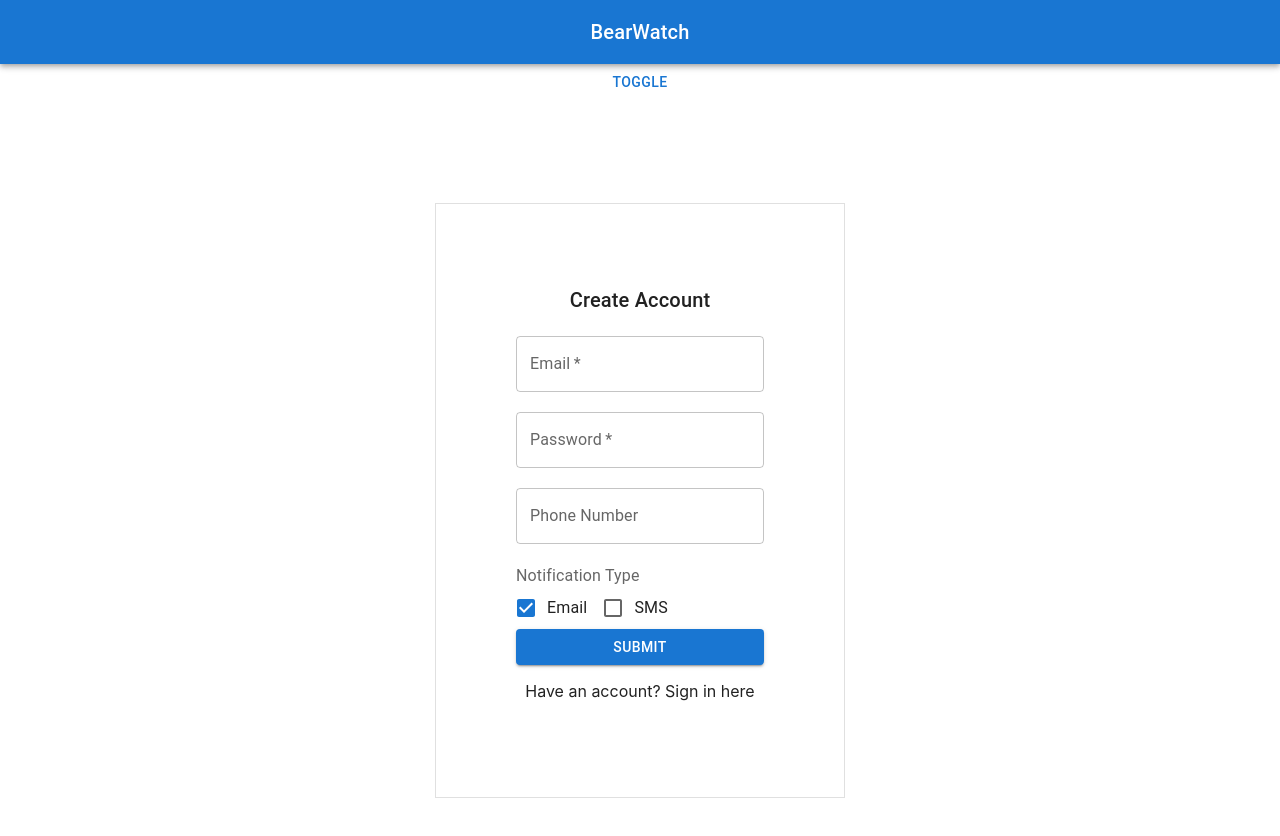
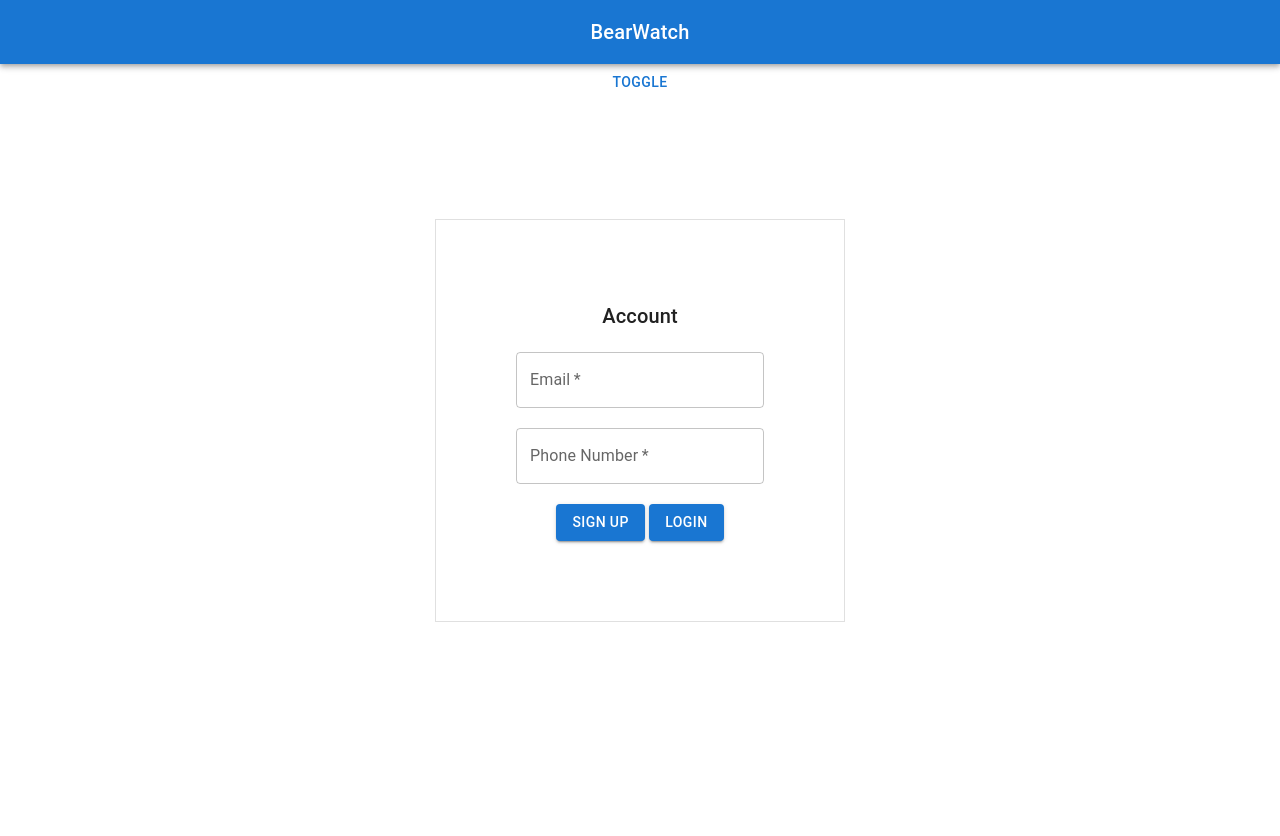
Before and after one commit to SwyftxBootcampTeam3/bearwatch, a React (Create React App) app in the folder frontend/: page / in a window 1280 px wide. Shown: the top 836 px of the page. After the commit the page ends 800 px from the top, so only its background shows below. Built offline with nearby package versions, Linux system fonts and the light colour scheme.

Commit message:
restructured login page

```diff
--- a/frontend/src/App.tsx
+++ b/frontend/src/App.tsx
@@ -9,6 +9,7 @@ import AlertsPage from './pages/AlertsPage';
 function App() {
 
   const [isSignedIn, setIsSignedIn] = useState(false);
+  const [user, setUser] = useState(null);
 
   return (
     <div className="App">
--- a/frontend/src/pages/LoginPage.tsx
+++ b/frontend/src/pages/LoginPage.tsx
@@ -5,11 +5,19 @@ export default function LoginPage() {
     const defaultValues = {
         email: "",
         ph: "",
-        alertType: "email",
-        password: ""
+        // alertType: "email",
+        // password: ""
     };
 
     const [formValues, setFormValues] = useState(defaultValues);
+
+    const handleSignUp = () => {
+        console.log(formValues)
+    }
+
+    const handleLogin = () => {
+        console.log(formValues)
+    }
 
     return (
         <>
@@ -18,29 +26,32 @@ export default function LoginPage() {
             display: 'flex',
             alignItems: 'center',
             justifyContent: 'center',
-            height: '100vh',
+            height: '80vh',
         }}
         >
         <Paper variant="outlined" sx={{padding: 10}} square>
-            <Typography variant="h6">Create Account</Typography>
+            <Typography variant="h6">Account</Typography>
             <br/>
             <FormGroup>
-                <TextField id="outlined-basic" label="Email" variant="outlined" required/>
+                <TextField id="outlined-basic" label="Email" variant="outlined" required onChange={(evt) => { setFormValues({...formValues, email: evt.target.value})}}/>
                 <br/>
-                <TextField id="outlined-basic" label="Password" variant="outlined" type="password" required/>
+                {/* <TextField id="outlined-basic" label="Password" variant="outlined" type="password" required onChange={(evt) => { setFormValues({...formValues, password: evt.target.value})}}/>
+                <br/> */}
+                <TextField id="outlined-basic" label="Phone Number" variant="outlined" required onChange={(evt) => { setFormValues({...formValues, ph: evt.target.value})}}/>
                 <br/>
-                <TextField id="outlined-basic" label="Phone Number" variant="outlined" />
-                <br/>
-                <FormLabel sx={{display: 'flex',
-                flexDirection: 'row'}} >Notification Type</FormLabel>
-                <FormGroup aria-label='Notification Type' sx={{display: 'flex',
+                {/* <FormLabel sx={{display: 'flex',
+                flexDirection: 'row'}} >Notification Type</FormLabel> */}
+                {/* <FormGroup aria-label='Notification Type' sx={{display: 'flex',
                 flexDirection: 'row'}}>
                     <FormControlLabel control={<Checkbox defaultChecked />} label="Email" />
                     <FormControlLabel control={<Checkbox />} label="SMS" />
-                </FormGroup>
-                <Button variant="contained">Submit</Button>
+                </FormGroup> */}
+                <div>
+                    <Button variant="contained" onClick={handleSignUp}>Sign Up</Button>
+                    &nbsp;
+                    <Button variant="contained" onClick={handleLogin}>Login</Button>
+                </div>
             </FormGroup>
-            <p>Have an account? Sign in here</p>
         </Paper>
         </Box>
     </>
```
